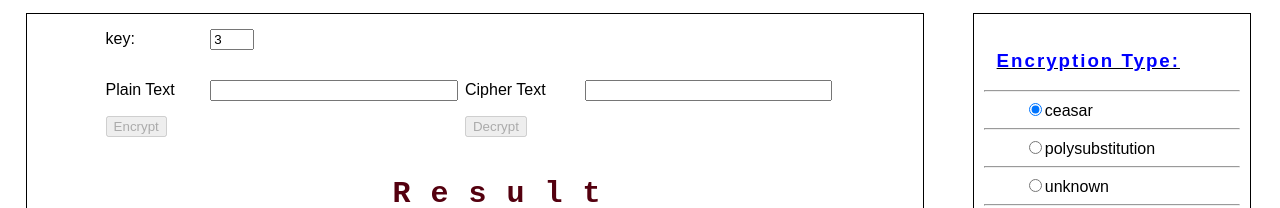
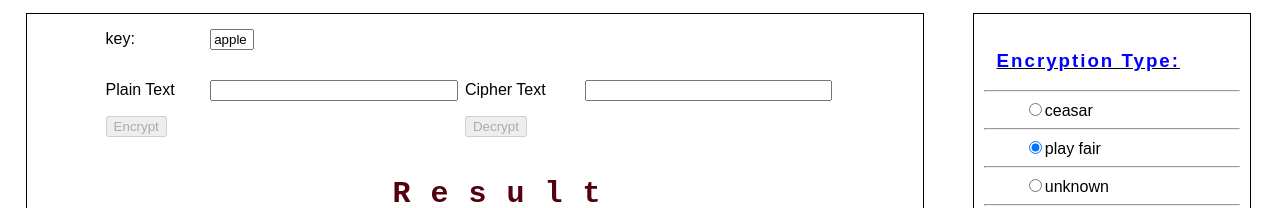
Before and after one commit to s-4-m-a-n/cryptography-web-app, a plain HTML site: page index.html in a window 1280 px wide. Shown: the top 208 px of the page. Drawn offline with Linux system fonts and the light colour scheme.

Commit message:
play fair is added(incomplete )

```diff
--- a/index.html
+++ b/index.html
@@ -11,9 +11,9 @@
 		<dl>
 			<dt><h3>Encryption Type:</h3></dt>
 			<hr/>
-		<dd><input type='radio' name= 'cipher' value='ceasar' checked/>ceasar</dd>
+		<dd><input type='radio' name= 'cipher' value='ceasar' />ceasar</dd>
 		<hr/>
-		<dd><input type='radio' name= 'cipher' value='poly'>polysubstitution</dd><hr/>
+		<dd><input type='radio' name= 'cipher' value='playFair' checked>play fair</dd><hr/>
 		<dd><input type='radio' name= 'cipher' value=''>unknown</dd><hr/>
 		<dd><input type='radio' name= 'cipher' value=''>unknown</dd><hr/>
 		<dd><input type='radio' name= 'cipher' value=''>unknown</dd><hr/>
@@ -26,7 +26,7 @@
 		<table  border="0" cellpadding="0" cellspacing="15">
 			<tr>
 			<td colspan="1"><label for=	"key">key:&nbsp &nbsp &nbsp </label></td>
-			<td colspan="1"><input type="text" name="key" id="key" placeholder="enter key value" value='3' required/></td>
+			<td colspan="1"><input type="text" name="key" id="key" placeholder="enter key value" value='apple' required/></td>
 			</tr>
 			<tr><td colspan="2"></td></tr>
 
```
